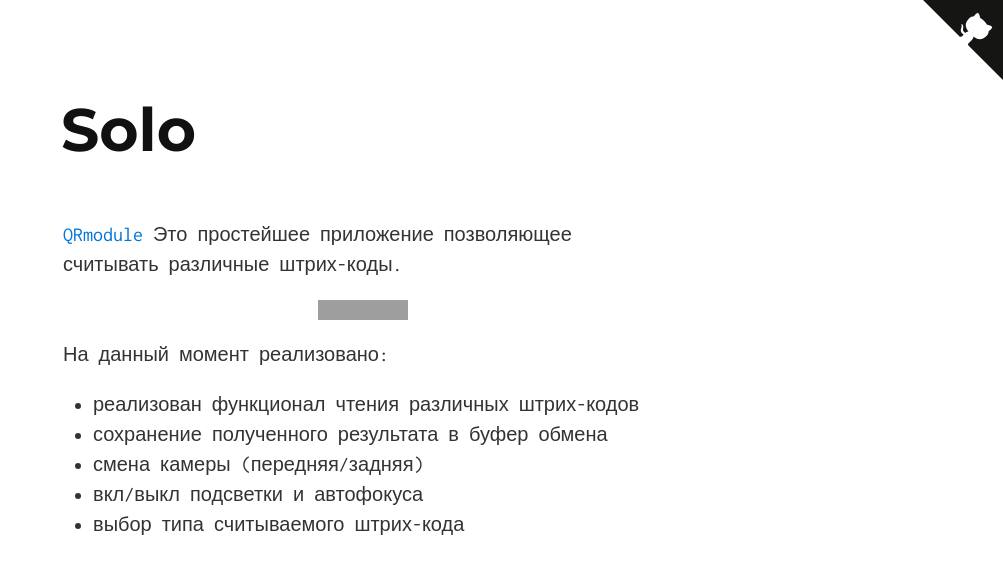
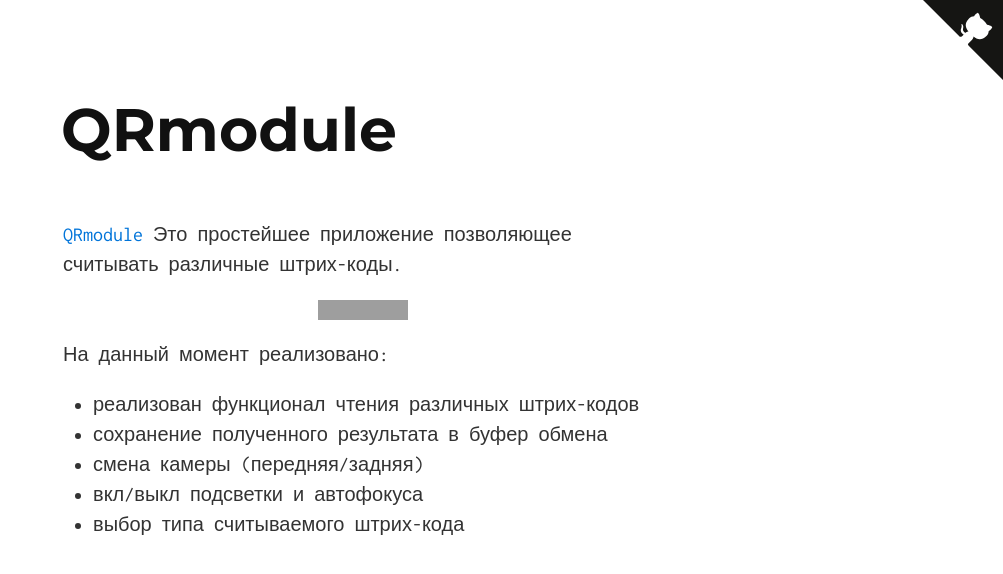
Before and after one commit to FireCat1987/QRmoduleApp, a Jekyll site: the page built from index.md, in a window 1280 px wide. Shown: the top 574 px of the page, without its empty margins (277-1280 px from the left). Built offline with Jekyll 4.4.1, drawn with Linux system fonts in a browser that asks for light colours; grey boxes are pictures that could not be loaded.

Commit message:
Update _config.yml

```diff
--- a/_config.yml
+++ b/_config.yml
@@ -1,7 +1,7 @@
 # Site settings
-title: Solo, a Jekyll Theme
-tag_text: Solo
-description: Solo is a Jekyll theme that supports single-page websites only, but supports them well. Yes, it’s responsive.
+title: QRmodule
+tag_text: QRmodule
+description: Простое приложение позволяющие считывать различные штрих-коды.
 
 # Build settings
 markdown: kramdown
```
